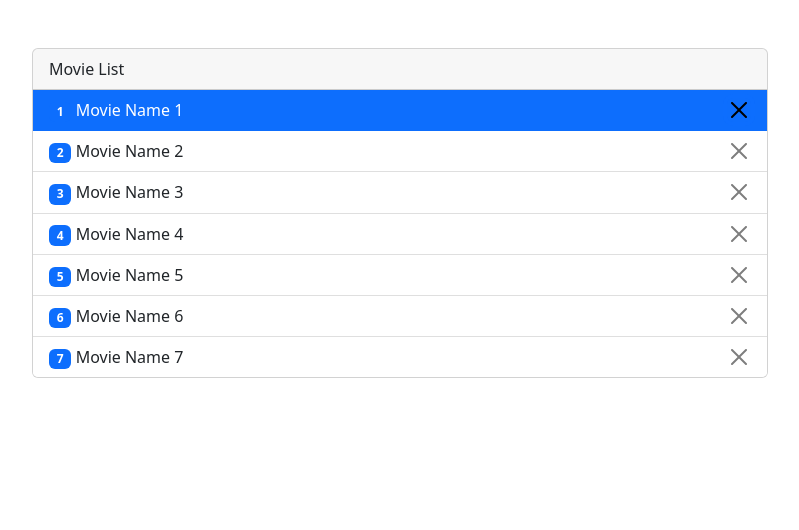
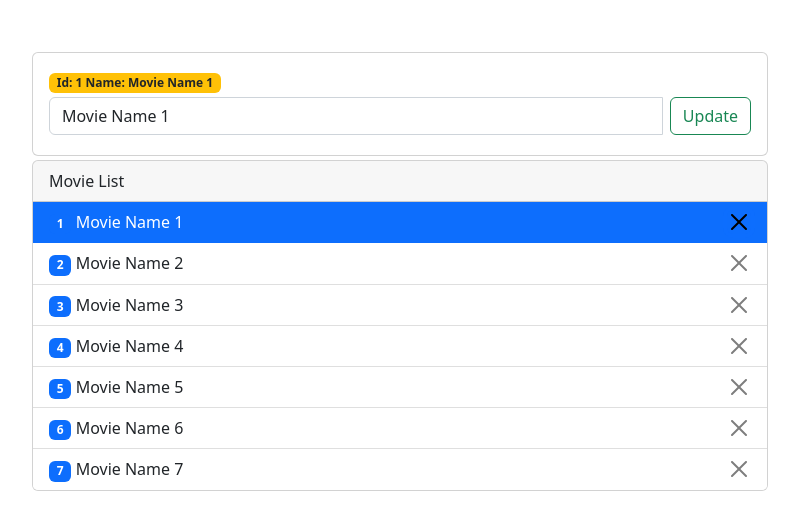
Before and after one commit to mrttk/MovieApp, an Angular app in the folder MovieApp/: page / in a window 1280 px wide. Both pictures are taken after a click on the button 979 px from the left and 110 px from the top of the page. Shown: the top 530 px of the page, without its empty margins (240-1039 px from the left). Built offline with nearby package versions, Linux system fonts and the light colour scheme.

Commit message:
add movie detail component

```diff
--- /dev/null
+++ b/MovieApp/src/app/movie-detail/movie-detail.component.html
@@ -0,0 +1,13 @@
+<div class="card my-1" *ngIf="movie.id > 0">
+    <div class="card-body">
+        <span class="badge bg-warning text-dark">
+            Id: {{movie.id}} Name: {{movie.name}}
+        </span>
+        <div class="input-group my-1">
+            <input type="text" [(ngModel)]="movie.name" class="form-control me-2">
+            <div class="input-group-append">
+                <button class="btn btn-outline-success" type="button">Update</button>
+            </div>
+        </div>
+    </div>
+</div>
--- a/MovieApp/src/app/movie.datasource.ts
+++ b/MovieApp/src/app/movie.datasource.ts
@@ -6,5 +6,5 @@ export const Movies:Movie[] = [
     {id:4, name:"Movie Name 4"},
     {id:5, name:"Movie Name 5"},
     {id:6, name:"Movie Name 6"},
-    {id:7, name:"Movie Name 7"},
+    {id:7, name:"Movie Name 7"}
 ]
--- a/MovieApp/src/app/movies/movies.component.html
+++ b/MovieApp/src/app/movies/movies.component.html
@@ -1,3 +1,4 @@
+<movie-detail [movie]="selectedMovie"></movie-detail>
 <div class="card">
     <div class="card-header">
         {{title}}
--- a/MovieApp/tsconfig.json
+++ b/MovieApp/tsconfig.json
@@ -19,6 +19,7 @@
     "target": "ES2022",
     "module": "ES2022",
     "useDefineForClassFields": false,
+    "strictPropertyInitialization": false,
     "lib": [
       "ES2022",
       "dom"
@@ -28,6 +29,6 @@
     "enableI18nLegacyMessageIdFormat": false,
     "strictInjectionParameters": true,
     "strictInputAccessModifiers": true,
-    "strictTemplates": true
+    "strictTemplates": true,
   }
 }
```
Also changed, not shown: MovieApp/src/app/app.module.ts (+6 -2 lines), MovieApp/src/app/movie-detail/movie-detail.component.ts (added, +11 -0 lines), MovieApp/src/app/movie-detail/movie-detail.component.css (added).
